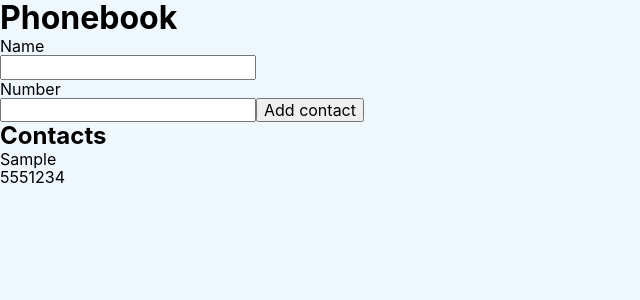
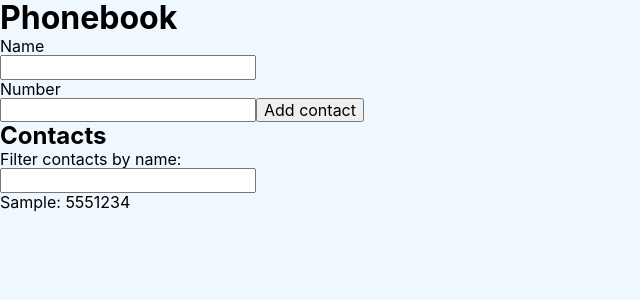
Before and after one commit to Zoja7/goit-react-hw-02-phonebook, a React (Create React App) app: page / in a window 1280 px wide. Both pictures are taken after typing "Sample", "5551234" into the empty fields and a click on the button "Add contact". Shown: the top 300 px of the page, without its empty margins (0-640 px from the left). Built offline with nearby package versions, Linux system fonts and the light colour scheme.

Commit message:
commit_8

```diff
--- a/src/components/App.jsx
+++ b/src/components/App.jsx
@@ -1,28 +1,54 @@
 import React, { Component } from 'react';
-import Phonebook from './Phonebook/Phonebook';
 import { nanoid } from 'nanoid';
+import ContactForm from './ContactForm/ContactForm';
+import ContactsList from './ContactsList/ContactsList';
+import Filter from './Filter/Filter';
 export class App extends Component {
   state = {
     contacts: [],
+    filter: '',
   };
 
-  addContact = (name, number) => {
+  addContact = data => {
     const newContact = {
       id: nanoid(),
-      name: name,
-      number: number,
+      ...data,
     };
     this.setState(prevState => ({
       contacts: [...prevState.contacts, newContact],
     }));
   };
 
+  handelFilterChange = event => {
+    const value = event.target.value;
+    this.setState({ filter: value });
+  };
+
+  filterContacts = (contacts, filter) => {
+    if (filter === '') {
+      return contacts;
+    }
+    return contacts.filter(contact =>
+      contact.name.toLowerCase().includes(filter.toLowerCase())
+    );
+  };
+
   render() {
+    const { filter, contacts } = this.state;
+    const FilteredContacts = this.filterContacts(contacts, filter);
+
     return (
       <div>
-        <Phonebook
+        <h1>Phonebook</h1>
+        <ContactForm
           onAddContact={this.addContact}
           contacts={this.state.contacts}
+        />
+        <h2>Contacts</h2>
+        <Filter value={filter} onChange={this.handelFilterChange} />
+        <ContactsList
+          contacts={this.state.contacts}
+          filtered={FilteredContacts}
         />
       </div>
     );
--- /dev/null
+++ b/src/components/ContactForm/ContactForm.jsx
@@ -0,0 +1,61 @@
+import React, { Component } from 'react';
+
+export default class ContactForm extends Component {
+  state = {
+    name: '',
+    number: '',
+  };
+
+  handleSubmit = event => {
+    event.preventDefault();
+    const data = {
+      name: this.state.name,
+      number: this.state.number,
+    };
+
+    if (data.name.trim() !== '' && data.number.trim() !== '') {
+      this.props.onAddContact(data);
+
+      this.setState({ name: '', number: '' });
+    }
+  };
+
+  handelNameChange = event => {
+    const { name, value } = event.target;
+
+    this.setState({ [name]: value });
+  };
+
+  render() {
+    return (
+      <>
+        <form onSubmit={this.handleSubmit}>
+          <label>
+            <p>Name</p>
+            <input
+              type="text"
+              name="name"
+              required
+              pattern="[a-zA-Zа-яА-ЯіІїЇґҐєЄ']+"
+              value={this.state.name}
+              onChange={this.handelNameChange}
+            />
+          </label>
+          <label>
+            <p>Number</p>
+            <input
+              type="tel"
+              name="number"
+              required
+              pattern="^\+?\d{1,4}[ .\-]?\(?\d{1,3}\)?[ .\-]?\d{1,4}[ .\-]?\d{1,4}[ .\-]?\d{1,9}$"
+              title="Format: XXX-XXX-XX-XX"
+              value={this.state.number}
+              onChange={this.handelNameChange}
+            />
+          </label>
+          <button type="submit">Add contact</button>
+        </form>
+      </>
+    );
+  }
+}
--- a/src/components/ContactItem/ContactItem.jsx
+++ b/src/components/ContactItem/ContactItem.jsx
@@ -1,3 +1,7 @@
 export default function ContactItem({ contact }) {
-  return <li>{contact.name}</li>;
+  return (
+    <li>
+      {contact.name}: {contact.number}
+    </li>
+  );
 }
--- a/src/components/ContactsList/ContactsList.jsx
+++ b/src/components/ContactsList/ContactsList.jsx
@@ -1,11 +1,10 @@
 import Contacts from 'components/ContactItem/ContactItem';
-export default function ContactsList({ contacts }) {
+export default function ContactsList({ filtered }) {
   return (
     <div>
-      <h2>Contacts</h2>
       <ul>
         {' '}
-        {contacts.map(contact => {
+        {filtered.map(contact => {
           return <Contacts key={contact.id} contact={contact} />;
         })}
       </ul>
--- /dev/null
+++ b/src/components/Filter/Filter.jsx
@@ -0,0 +1,8 @@
+export default function Filter({ value, onChange }) {
+  return (
+    <label>
+      <p>Filter contacts by name:</p>
+      <input type="text" name="filter" value={value} onChange={onChange} />
+    </label>
+  );
+}
--- a/src/components/Phonebook/Phonebook.jsx
+++ /dev/null
@@ -1,85 +0,0 @@
-import React, { Component } from 'react';
-import ContactsList from 'components/ContactsList/ContactsList';
-export default class Phonebook extends Component {
-  state = {
-    name: '',
-    number: '',
-  };
-
-  handleSubmit = event => {
-    event.preventDefault();
-
-    const { name, number } = this.state;
-
-    /*if (!isNaN(name)) {
-      alert('The name field cannot contain only numbers!!!');
-      this.setState({ name: '' });
-      return;
-    }*/
-    if (/[^+0-9]/.test(number)) {
-      alert('The phone number field can only contain numbers!!!');
-      return;
-    }
-
-    if (name.trim() !== '') {
-      /* We get the name and pass it
-      to the parent component through
-      the function as the props property*/
-      this.props.onAddContact(name);
-
-      this.setState({ name: '' });
-    }
-    if (number.trim() !== '') {
-      this.props.onAddContact(number);
-      this.setState({ number: '' });
-    }
-  };
-  handelNameChange = event => {
-    this.setState(prevState => ({ name: event.target.value }));
-  };
-
-  // handleClick = event => {
-  //   const name = event.target.name;
-  //   this.setState(prevState => ({
-  //     [name]: prevState[name] + 1,
-  //   }));
-  // };
-
-  handelNumberChange = event => {
-    this.setState(prevSate => ({ number: event.target.value }));
-  };
-
-  render() {
-    return (
-      <>
-        <form onSubmit={this.handleSubmit}>
-          <h1>Phonebook</h1>
-          <label>
-            <p>Name</p>
-            <input
-              type="text"
-              name="name"
-              required
-              pattern="[a-zA-Zа-яА-ЯіІїЇґҐєЄ']+"
-              value={this.state.name}
-              onChange={this.handelNameChange}
-            />
-          </label>
-          <label>
-            <p>Number</p>
-            <input
-              type="tel"
-              name="number"
-              required
-              // pattern="^[0-9]{3}-[0-9]{3}-[0-9]{2}-[0-9]{2}$"
-              value={this.state.number}
-              onChange={this.handelNumberChange}
-            />
-          </label>
-          <button type="submit">Add contact</button>
-        </form>
-        <ContactsList contacts={this.props.contacts} />
-      </>
-    );
-  }
-}
```
